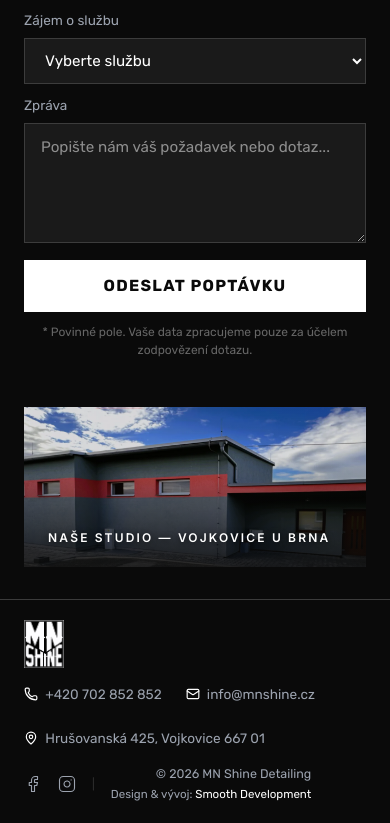
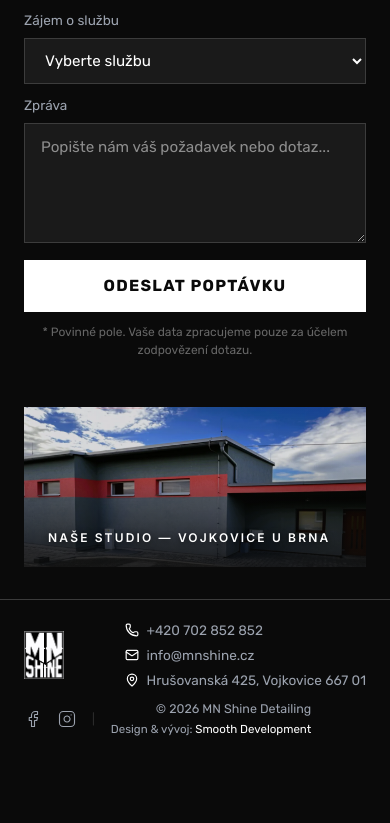
Before and after one commit to MarekSmooth/MN-Shine, a Next.js app: page / in a window 390 px wide. Shown: the part 5966-6789 px from the top of the page. After the commit the page ends 6724 px from the top, so only its background shows below. Built offline with nearby package versions, Linux system fonts and the light colour scheme.

Commit message:
Footer layout and styling for the mobile view.

```diff
--- a/src/app/globals.css
+++ b/src/app/globals.css
@@ -1491,3 +1491,39 @@ div:hover > .service-flip-card .service-flip-inner {
     flex: none;
   }
 }
+
+/* Footer — mobile compact layout */
+@media (max-width: 1024px) {
+  .footer-inner {
+    display: grid !important;
+    grid-template-areas:
+      "logo contacts"
+      "social social";
+    grid-template-columns: auto 1fr;
+    align-items: center !important;
+    gap: 0.6rem 1rem !important;
+  }
+
+  .footer-logo-block {
+    grid-area: logo;
+    align-self: center;
+  }
+
+  .footer-contacts {
+    grid-area: contacts;
+    justify-self: end;
+    display: flex !important;
+    flex-direction: column !important;
+    align-items: flex-start !important;
+    gap: 0.3rem !important;
+    flex-wrap: nowrap !important;
+  }
+
+  .footer-contact-item {
+    white-space: nowrap !important;
+  }
+
+  .footer-social-block {
+    grid-area: social;
+  }
+}
--- a/src/components/layout/Footer.tsx
+++ b/src/components/layout/Footer.tsx
@@ -2,13 +2,18 @@ import Link from 'next/link';
 import Image from 'next/image';
 import { Phone, Mail, MapPin, Facebook, Instagram } from 'lucide-react';
 
+const contactStyle: React.CSSProperties = {
+  color: '#9CA3AF', textDecoration: 'none', fontSize: '0.85rem',
+  display: 'flex', alignItems: 'center', gap: '0.45rem',
+};
+
 export function Footer() {
   return (
     <footer style={{ backgroundColor: '#0a0a0a', borderTop: '1px solid rgba(255,255,255,0.2)', padding: '1.25rem 1.5rem' }}>
-      <div style={{ maxWidth: '1280px', margin: '0 auto', display: 'flex', alignItems: 'center', justifyContent: 'space-between', flexWrap: 'wrap', gap: '1rem' }}>
+      <div className="footer-inner" style={{ maxWidth: '1280px', margin: '0 auto', display: 'flex', alignItems: 'center', justifyContent: 'space-between', flexWrap: 'wrap', gap: '1rem' }}>
 
         {/* Logo */}
-        <Link href="/" style={{ display: 'flex', alignItems: 'center', flexShrink: 0 }}>
+        <Link href="/" className="footer-logo-block" style={{ display: 'flex', alignItems: 'center', flexShrink: 0 }}>
           <Image
             src="/mnlogo.png"
             alt="MN Shine Detailing logo"
@@ -19,24 +24,24 @@ export function Footer() {
           />
         </Link>
 
-        {/* Contact row */}
-        <div style={{ display: 'flex', alignItems: 'center', gap: '1.5rem', flexWrap: 'wrap' }}>
-          <a href="tel:+420702852852" style={{ color: '#9CA3AF', textDecoration: 'none', fontSize: '0.85rem', display: 'flex', alignItems: 'center', gap: '0.45rem' }}>
+        {/* Contact info */}
+        <div className="footer-contacts" style={{ display: 'flex', alignItems: 'center', gap: '1.5rem', flexWrap: 'wrap' }}>
+          <a href="tel:+420702852852" className="footer-contact-item" style={contactStyle}>
             <Phone size={14} color="#FFFFFF" strokeWidth={2} />
             +420 702 852 852
           </a>
-          <a href="mailto:info@mnshine.cz" style={{ color: '#9CA3AF', textDecoration: 'none', fontSize: '0.85rem', display: 'flex', alignItems: 'center', gap: '0.45rem' }}>
+          <a href="mailto:info@mnshine.cz" className="footer-contact-item" style={contactStyle}>
             <Mail size={14} color="#FFFFFF" strokeWidth={2} />
             info@mnshine.cz
           </a>
-          <span style={{ color: '#9CA3AF', fontSize: '0.85rem', display: 'flex', alignItems: 'center', gap: '0.45rem' }}>
+          <span className="footer-contact-item" style={{ ...contactStyle, flexShrink: 0 }}>
             <MapPin size={14} color="#FFFFFF" strokeWidth={2} />
             Hrušovanská 425, Vojkovice 667 01
           </span>
         </div>
 
         {/* Social + copyright */}
-        <div style={{ display: 'flex', alignItems: 'center', gap: '1rem', flexWrap: 'wrap' }}>
+        <div className="footer-social-block" style={{ display: 'flex', alignItems: 'center', gap: '1rem', flexWrap: 'wrap' }}>
           <a href="https://www.facebook.com/profile.php?id=100093812870789" target="_blank" rel="noopener noreferrer" style={{ color: '#9CA3AF' }} aria-label="Facebook">
             <Facebook size={18} strokeWidth={1.5} />
           </a>
```
